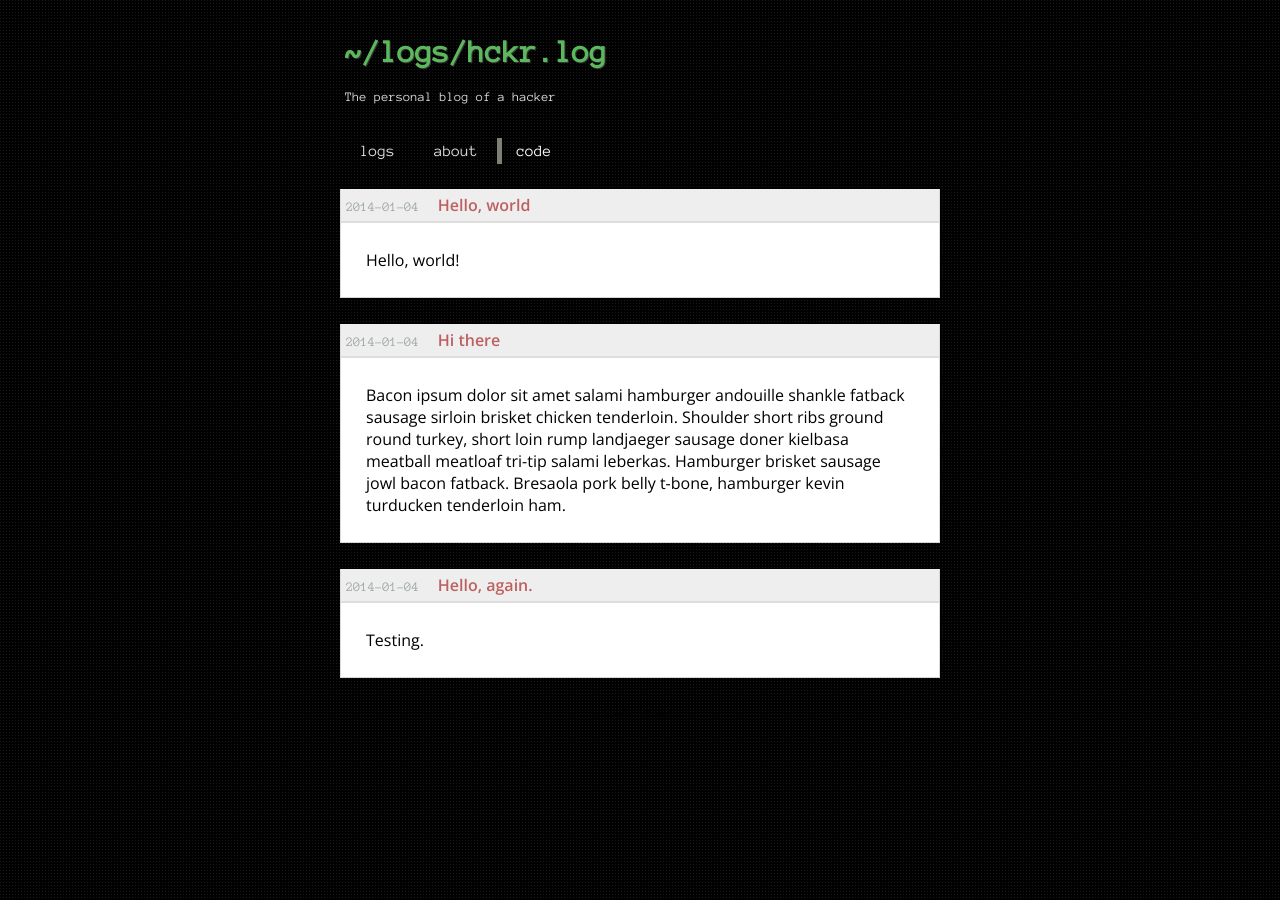
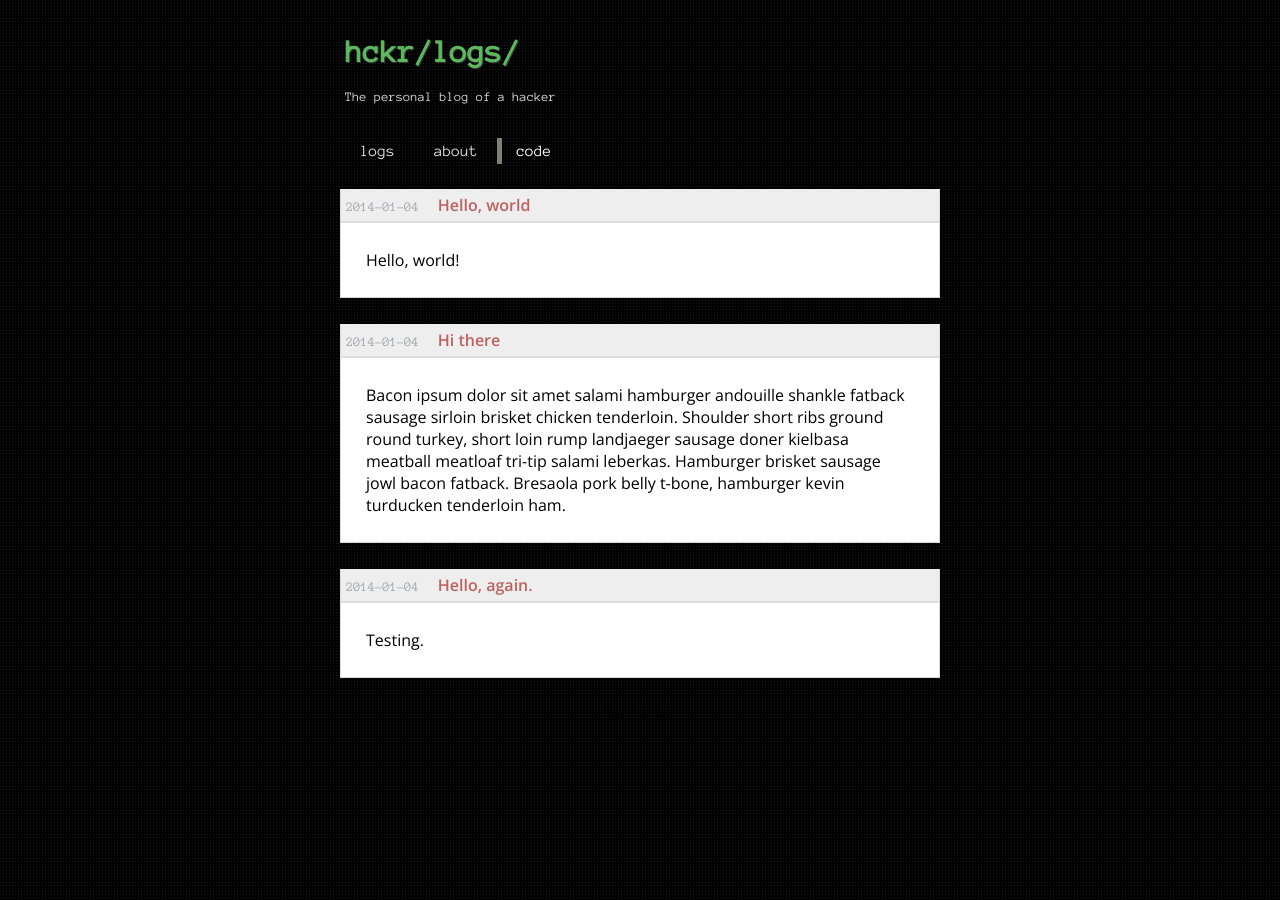
Before and after one commit to bitjockey42/astrohckr.github.io, a Jekyll site: the page built from index.md, in a window 1280 px wide. Built offline with Jekyll 4.4.1, drawn with Linux system fonts in a browser that asks for light colours.

Commit message:
Added custom front-matter

```diff
--- a/_config.yml
+++ b/_config.yml
@@ -1,4 +1,4 @@
-title: hckr.log
+title: hckr
 tagline: The personal blog of a hacker
 permalink: pretty
 exclude: [Gemfile, Gemfile.lock, README.md]
--- a/_includes/header.html
+++ b/_includes/header.html
@@ -8,7 +8,9 @@
 
 <header>
   <div class="header">
-    <h1 class="header-site-title">~/logs/{{ site.title }}</h1>
+    <h1 class="header-site-title">
+      {{ site.title }}/{{ page.slug }}/{% if page.layout == 'post' %}{{ page.date }}{% endif %}
+    </h1>
     <span class="header-site-tagline">{{ site.tagline }}</span>
   </div>
 </header>
--- a/_layouts/post.html
+++ b/_layouts/post.html
@@ -1,11 +1,12 @@
 ---
 layout: default
+slug: logs
 ---
 
 <article>
   <header>
     <h1>{{ page.title }}</h1>
-    <span><time pubdate="pubdate">{{ page.date }}</time></span>
+    <span><time pubdate="pubdate">{{ page.date }}</time></span>f
   </header>
 
   {{ content }}
```
Also changed, not shown: index.md (+1 -0 lines).
